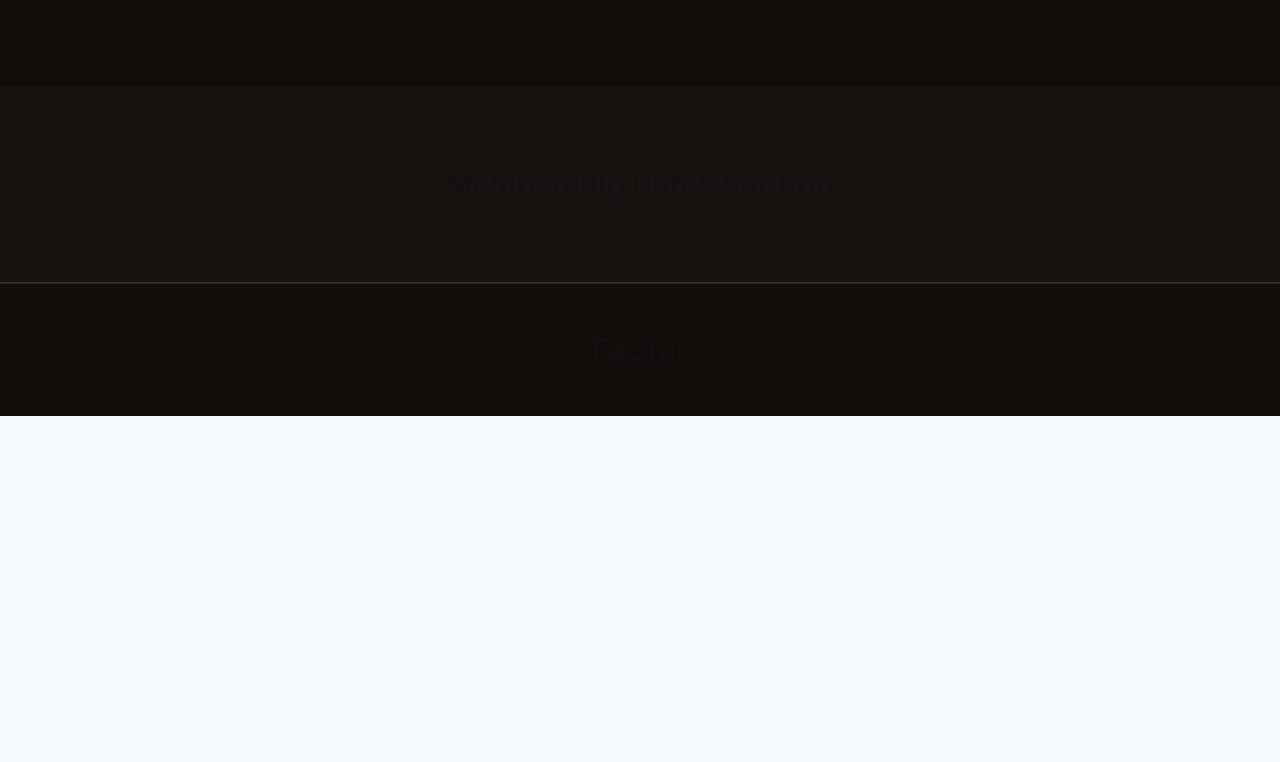
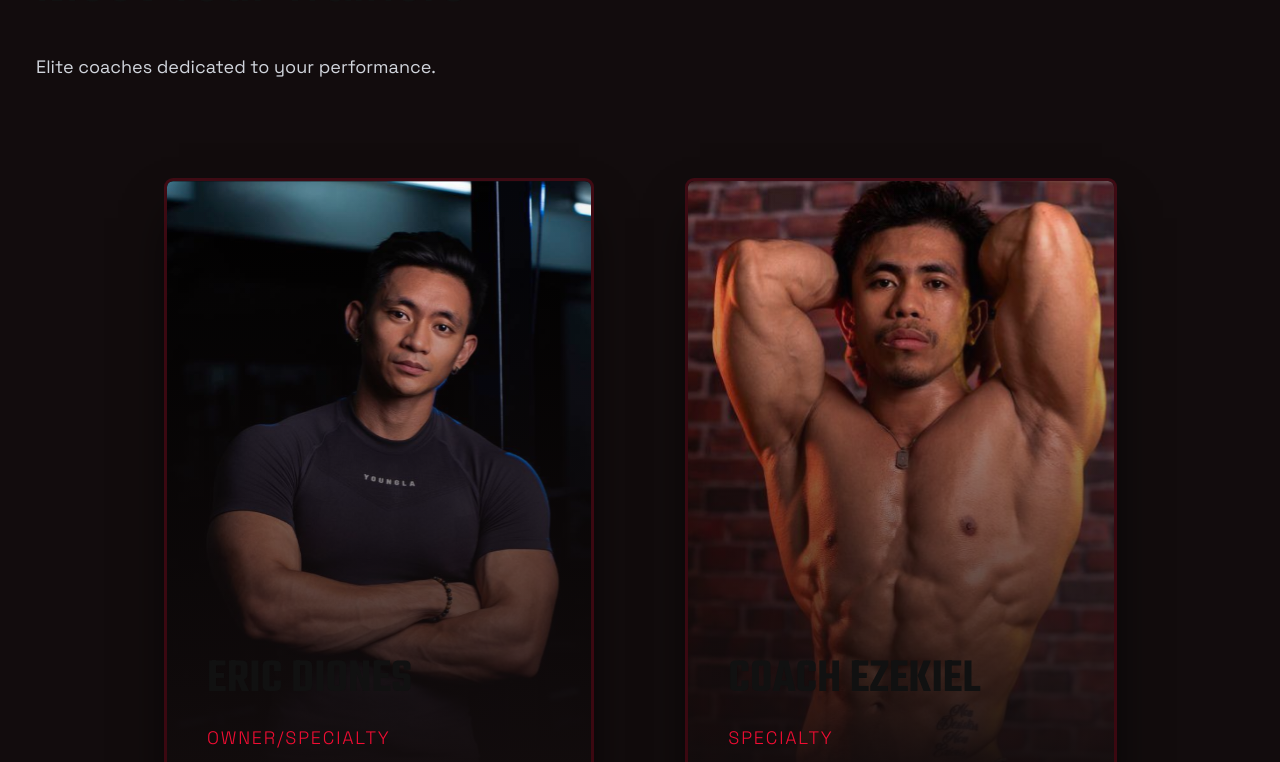
Before and after one commit to Fabshkiee/Project-E-Web-Management-System, a Next.js app: page / in a window 1280 px wide. Shown: the part 570-1332 px from the top of the page. Before the commit the page ends 986 px from the top, so only its background shows below. Built offline with nearby package versions, Linux system fonts and the light colour scheme.

Commit message:
feat: Trainers section including the SVG's and containers for the coaches profiles.
feat: added new font family to landing.css

```diff
--- a/components/landing/Trainers.tsx
+++ b/components/landing/Trainers.tsx
@@ -1,9 +1,84 @@
+import Image from 'next/image';
+
+
+
 export default function Trainers() {
   return (
-    <section className="py-20 border-b bg-land-dark">
-      <div className="container mx-auto px-4 text-center">
-        <h2 className="text-3xl">Trainers Section</h2>
+
+    <section className="py-27 pt-5 px-5 border-b bg-land-dark">
+
+
+    {/* Title Bar Container */}
+      <div className="container px-4 text-left mt-10">
+        <h2 className="landing-h1 text-5xl">Meet Your Trainers</h2>
+        <p className="landing-p-lg mt-8 text-gray-300">
+        Elite coaches dedicated to your performance.
+        </p>
       </div>
+
+
+    {/* Trainers Containers */}
+      <div className="container px-10 md:px-17 xl:px-32 mt-25 grid grid-cols-1 md:grid-cols-2 gap-15 place-items-center mx-auto">
+
+
+
+        {/* 1st Trainer Card */}
+        <div className=" relative group overflow-hidden bg-land-light rounded-md text-center ring-3 ring-land-crimson/20 shadow-2xl shadow-black">
+          <img
+            src="/assets/coachEric.svg"
+            alt="Coach Eric"
+            className="w-full h-[610.6px] rounded-md mx-auto object-cover"
+          />
+
+        <div className="absolute inset-0 bg-gradient-to-t from-land-dark via-land-dark/50 to-transparent"></div>
+
+        {/* Text Container */}
+        <div className="absolute bottom-10 left-10 text-left">
+
+          {/* Name of Coach */}
+          <div className=" text-4xl md:text-5xl font-semibold font-teko mb-5">
+           ERIC DIONES
+          </div>
+          {/* Coach Specialty */}
+          <div className="landing-h4 font-light  text-base md:text-lg text-land-crimson font-space tracking-widest">
+          OWNER/SPECIALTY
+          </div>
+        </div>
+
+      </div>
+
+
+
+      {/* 2nd Trainer Card */}
+        <div className=" relative group overflow-hidden bg-land-light rounded-md text-center ring-3 ring-land-crimson/20 shadow-2xl shadow-black ">
+          <img
+            src="/assets/coachEzekiel.svg"
+            alt="Coach Ezekiel"
+            className="w-full h-[610.6px] rounded-md mx-auto object-cover"
+          />
+
+        <div className="absolute inset-0 bg-gradient-to-t from-land-dark via-land-dark/50 to-transparent"></div>
+
+        {/* Text Container */}
+        <div className="absolute bottom-10 left-10 text-left">
+
+          {/* Name of Coach */}
+          <div className=" text-4xl md:text-5xl font-semibold font-teko mb-5">
+           COACH EZEKIEL
+          </div>
+          {/* Coach Specialty */}
+          <div className="landing-h4 font-light  text-base md:text-lg text-land-crimson font-space tracking-widest">
+          SPECIALTY
+          </div>
+        </div>
+
+
+      </div>
+
+
+    </div>
+
+
     </section>
   );
 }
--- a/styles/landing.css
+++ b/styles/landing.css
@@ -17,6 +17,7 @@
   /* Fonts */
   --font-space: var(--font-space), sans-serif;
   --font-inter: var(--font-inter), sans-serif;
+  --font-teko: var(--font-teko), sans-serif;
 }
 
 @layer components {
```
Also changed, not shown: public/assets/coachEric.svg (added), public/assets/coachEzekiel.svg (added).
